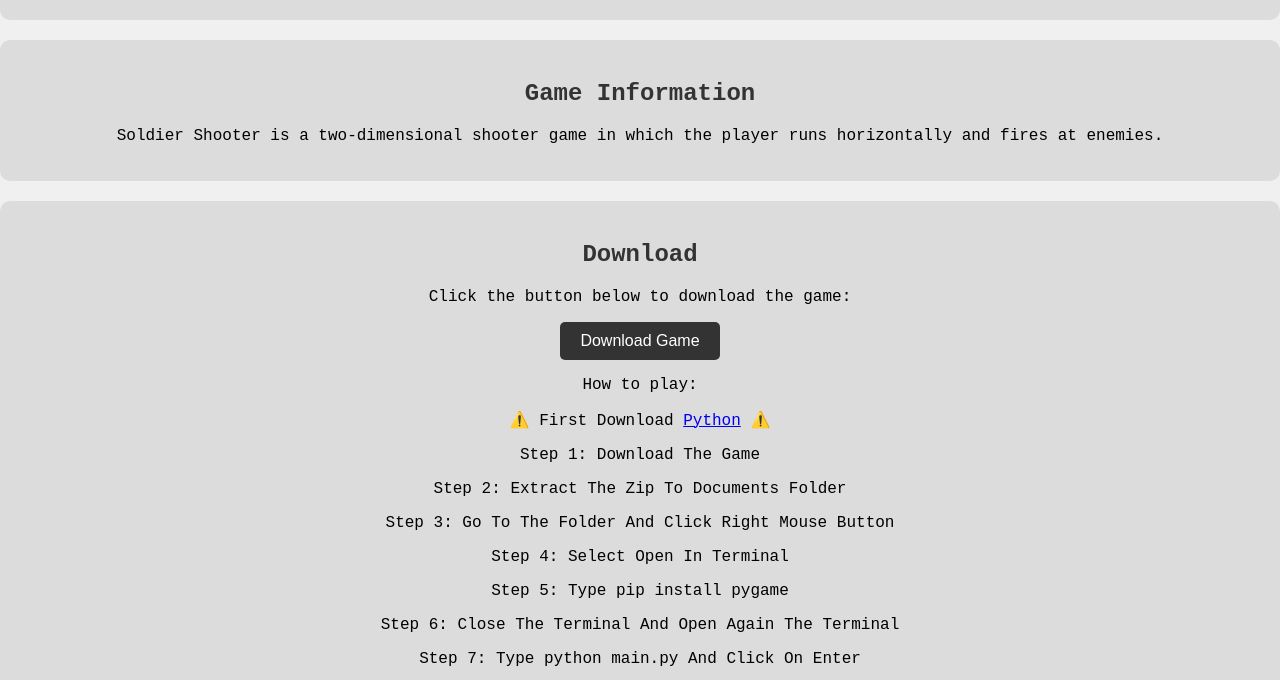
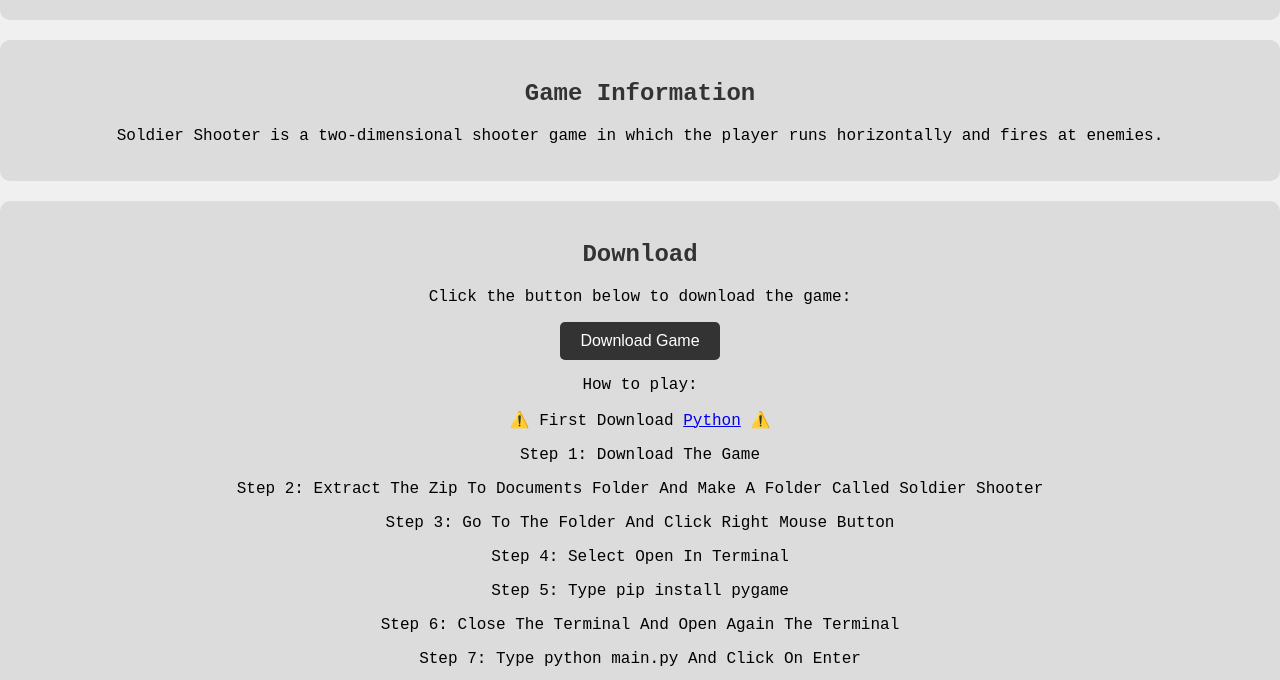
Before and after one commit to SoldierShooter/soldiershooter.github.io, a plain HTML site: page index.html in a window 1280 px wide. Shown: the part 120-800 px from the top of the page. Drawn offline with Linux system fonts and the light colour scheme.

Commit message:
Update index.html

```diff
--- a/index.html
+++ b/index.html
@@ -27,7 +27,7 @@
         <p>How to play:</p>
         <p>⚠️ First Download <a href="https://www.python.org/downloads/" target="_blank">Python</a> ⚠️</p>
         <p>Step 1: Download The Game</p>
-        <p>Step 2: Extract The Zip To Documents Folder</p>
+        <p>Step 2: Extract The Zip To Documents Folder And Make A Folder Called Soldier Shooter</p>
         <p>Step 3: Go To The Folder And Click Right Mouse Button</p>
         <p>Step 4: Select Open In Terminal</p>
         <p>Step 5: Type pip install pygame</p>
```
